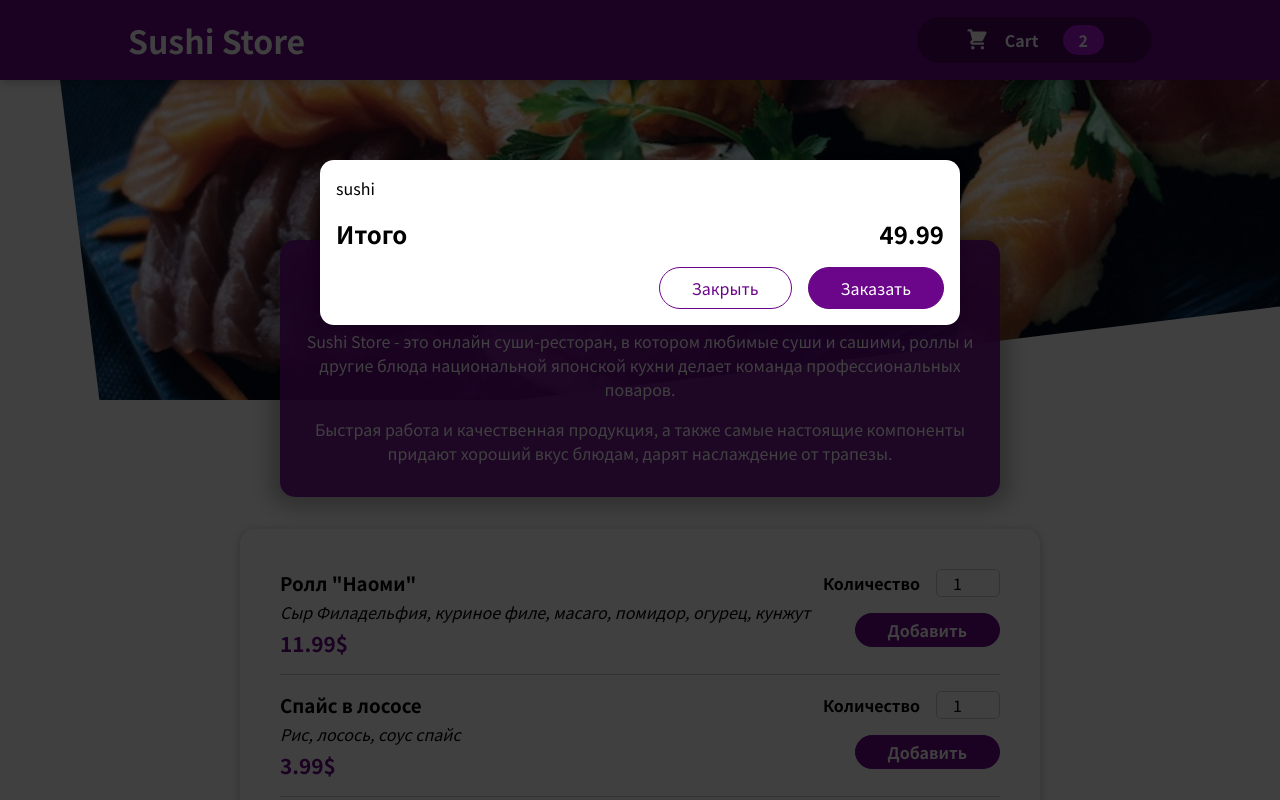
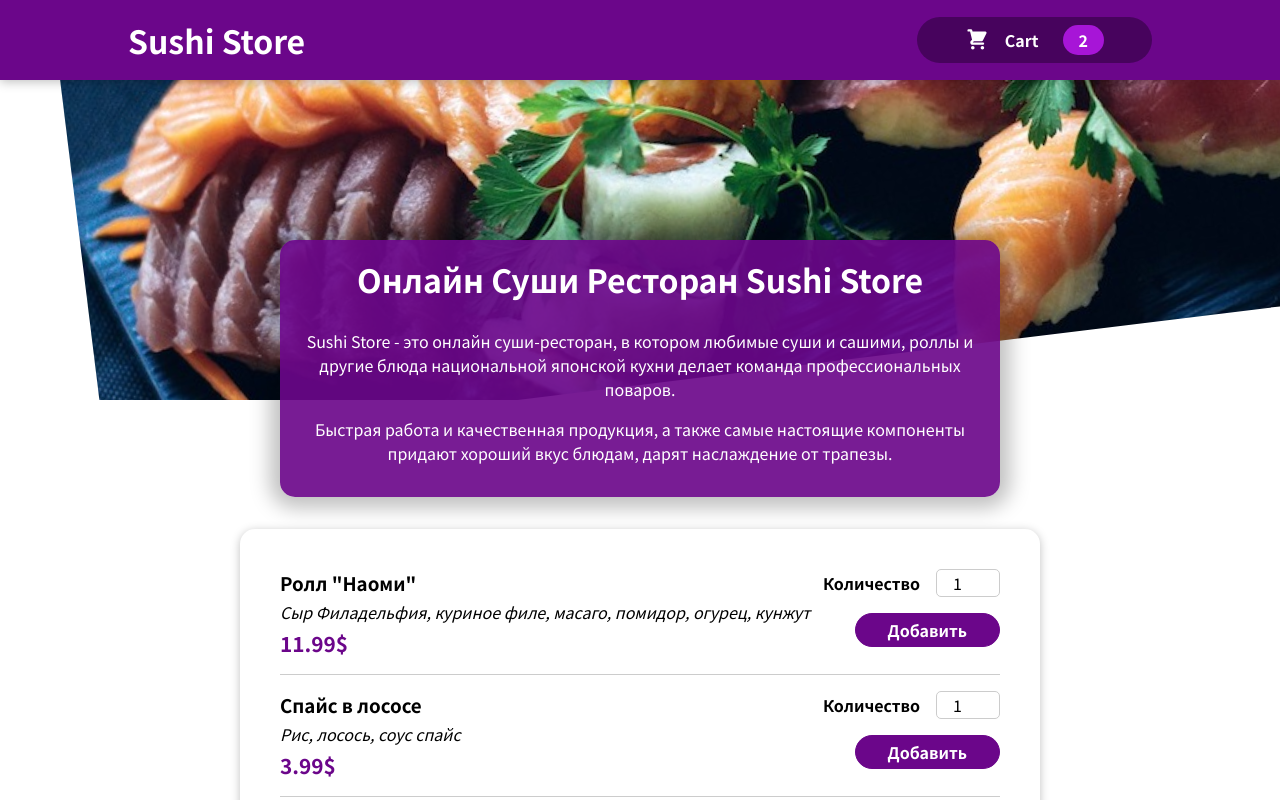
Before and after one commit to ablehope/sushi-order, a React (Create React App) app: page / in a window 1280 px wide. Shown: the top 800 px of the page. Built offline with nearby package versions, Linux system fonts and the light colour scheme.

Commit message:
added state for cart and modal

```diff
--- a/src/App.js
+++ b/src/App.js
@@ -1,13 +1,24 @@
-import React from 'react';
+import React, { useState } from 'react';
 import Header from "./components/Header/Header";
 import Meals from "./components/Meals/Meals";
 import Cart from "./components/Cart/Cart";
 
 function App() {
+
+    const [ cartisVisible, serCartIsVisible ] = useState(false);
+
+    const showCartHandler = () => {
+        serCartIsVisible(true)
+    }
+
+    const hideCartHandler = () => {
+        serCartIsVisible(false)
+    }
+
   return (
     <React.Fragment>
-        <Cart/>
-      <Header />
+        {cartisVisible && <Cart onHideCart={hideCartHandler}/>}
+      <Header onShowCart={showCartHandler} />
       <main>
           <Meals />
       </main>
--- a/src/components/Cart/Cart.js
+++ b/src/components/Cart/Cart.js
@@ -8,14 +8,14 @@ const Cart = (props) => {
             <li>{item.name}</li>)}
     </ul>;
 
-    return <Modal>
+    return <Modal onHideCart={props.onHideCart}>
         {cartItems}
         <div className={styles.total}>
             <span>Итого</span>
             <span>49.99</span>
         </div>
         <div className={styles.actions}>
-            <button className={styles['button--alt']}>Закрыть</button>
+            <button className={styles['button--alt']} onClick={props.onHideCart}>Закрыть</button>
             <button className={styles.button}>Заказать</button>
         </div>
     </Modal>
--- a/src/components/Header/Header.js
+++ b/src/components/Header/Header.js
@@ -7,7 +7,7 @@ const Header = (props) => {
     return <React.Fragment>
         <header className={styles.header}>
             <h1>Sushi Store</h1>
-            <HeaderCartButton />
+            <HeaderCartButton onShowCart={props.onShowCart} />
         </header>
         <div className={styles['main-image']}>
             <img src={sushiImage} alt="Блюда японской кухни" />
--- a/src/components/HeaderCartButton/HeaderCartButton.js
+++ b/src/components/HeaderCartButton/HeaderCartButton.js
@@ -1,8 +1,8 @@
 import styles from './HeaderCartButton.module.css';
 import CartIcon from "../../assets/004 CartIcon";
 
-const HeaderCartButton = () => {
-    return <button className={styles.button}>
+const HeaderCartButton = (props) => {
+    return <button className={styles.button} onClick={props.onShowCart}>
         <span className={styles.icon}>
             <CartIcon />
         </span>
@@ -10,4 +10,5 @@ const HeaderCartButton = () => {
         <span className={styles.badge}>2</span>
     </button>
 }
+
 export default HeaderCartButton;
--- a/src/components/Modal/Modal.js
+++ b/src/components/Modal/Modal.js
@@ -3,7 +3,7 @@ import ReactDOM from 'react-dom';
 import styles from './Modal.module.css';
 
 const Backdrop = (props) => {
-    return <div className={styles.backdrop}></div>
+    return <div className={styles.backdrop} onClick={props.onHideCart}></div>
 }
 
 const ModalWindow = (props) => {
@@ -16,7 +16,7 @@ const portalElement = document.getElementById("overlays")
 
 const Modal = (props) => {
     return <React.Fragment>
-        {ReactDOM.createPortal(<Backdrop/>, portalElement)}
+        {ReactDOM.createPortal(<Backdrop onHideCart={props.onHideCart}/>, portalElement)}
         {ReactDOM.createPortal(<ModalWindow>{props.children}</ModalWindow>, portalElement)}
     </React.Fragment>
 }
```
Also changed, not shown: 1 other file (tests, documents, lock files or other folders).
